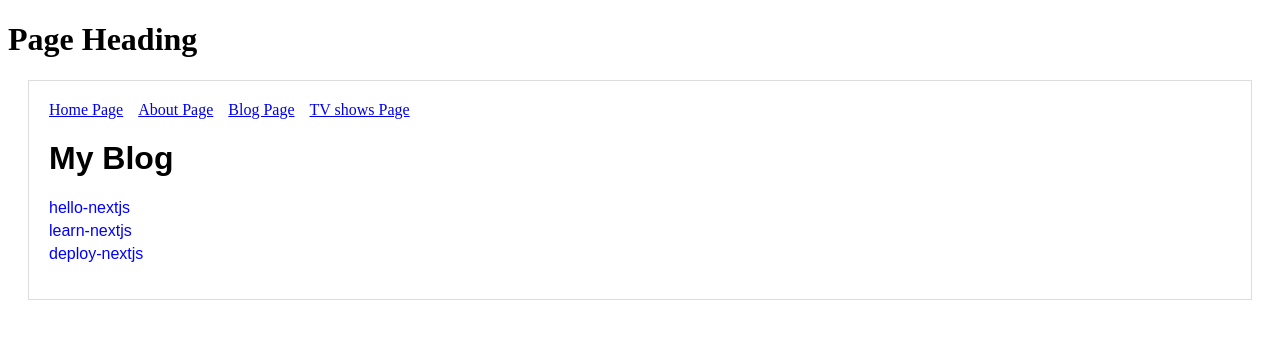
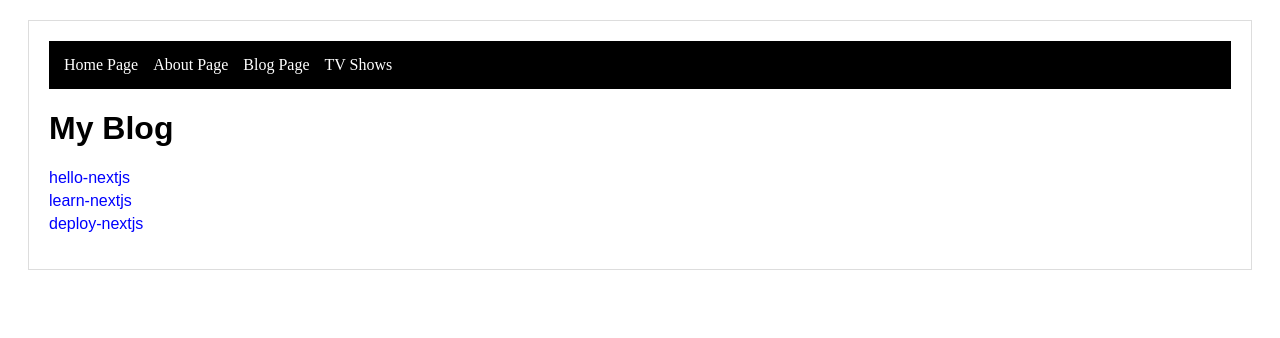
Before and after one commit to JugalJoshi8/Next_JS, a Next.js app: page /blog in a window 1280 px wide. Shown: the top 338 px of the page. Built offline with nearby package versions, Linux system fonts and the light colour scheme.

Commit message:
added styled components

```diff
--- a/components/Header.js
+++ b/components/Header.js
@@ -1,25 +1,34 @@
 import Link from 'next/link';
+import styled from 'styled-components';
+//import styled
+const StyledAnchor = styled.a`
+  margin-right: 15px;
+  cursor: pointer;
+`;
 
-const linkStyle = {
-  marginRight: 15
-};
+const Wrapper = styled.header`
+  background-color: ${props => props.theme.background};
+  color: ${props => props.theme.color};
+  padding: 15px;
+`;
 
-function Header() {
+function Header(props) {
+  console.log(props);
   return (
-    <>
+    <Wrapper>
       <Link href="/">
-        <a style = {linkStyle} title="home">Home Page</a>
+        <StyledAnchor title="home">Home Page</StyledAnchor>
       </Link>
       <Link href="/about">
-        <a style = {linkStyle} title="About">About Page</a>
+        <StyledAnchor title="About">About Page</StyledAnchor>
       </Link>
       <Link href="/blog">
-        <a style = {linkStyle} title="Blog">Blog Page</a>
+        <StyledAnchor title="Blog">Blog Page</StyledAnchor>
       </Link>
       <Link href="/tvshows">
-        <a style = {linkStyle} title="TV shows">TV shows Page</a>
+        <StyledAnchor title="TV shows">TV Shows</StyledAnchor>
       </Link>
-    </>
+    </Wrapper>
   );
 }
 
--- a/components/hoc/withLayout.js
+++ b/components/hoc/withLayout.js
@@ -1,14 +1,17 @@
-import Header from '../Header';
-import Head from 'next/head'
+import Header from "../Header";
+import Head from "next/head";
 const layoutStyle = {
   margin: 20,
   padding: 20,
-  border: '1px solid #DDD'
+  border: "1px solid #DDD"
 };
 const withLayout = Page => {
-  return props =>  {
+  const Component = props => {
+    if (Page.getInitialProps) {
+      Component.getInitialProps = Page.getInitialProps;
+    }
     return (
-    <div style = {layoutStyle}>
+      <div style={layoutStyle}>
         <Head>
           <title>My page title</title>
           <meta
@@ -20,9 +23,9 @@ const withLayout = Page => {
         <Header></Header>
         <Page {...props}></Page>
       </div>
-    )
-  }
-
+    );
+  };
+  return Component;
 };
 
 export default withLayout;
--- a/package.json
+++ b/package.json
@@ -22,6 +22,10 @@
     "isomorphic-unfetch": "^3.0.0",
     "next": "^9.1.1",
     "react": "^16.11.0",
-    "react-dom": "^16.11.0"
+    "react-dom": "^16.11.0",
+    "styled-components": "^4.4.1"
+  },
+  "devDependencies": {
+    "babel-plugin-styled-components": "^1.10.6"
   }
 }
--- a/pages/_app.js
+++ b/pages/_app.js
@@ -1,14 +1,15 @@
 import App from 'next/app';
 import React from 'react';
+import { ThemeProvider } from "styled-components";
+
 
 class MyApp extends App {
     render() {
         const { Component, pageProps } = this.props;
         return (
-            <>
-                <h1>Page Heading</h1>
+            <ThemeProvider theme = {{color: 'white', background: 'black'}}>
                 <Component {...pageProps} />
-            </>
+            </ThemeProvider>
         )
     }
 }
--- /dev/null
+++ b/pages/_document.js
@@ -0,0 +1,46 @@
+import Document, { Head, Main, NextScript } from "next/document";
+// Import styled components ServerStyleSheet
+import { ServerStyleSheet } from "styled-components";
+
+export default class MyDocument extends Document {
+  static async getInitialProps(ctx) {
+    const sheet = new ServerStyleSheet();
+    const originalRenderPage = ctx.renderPage;
+
+    try {
+      ctx.renderPage = () =>
+        originalRenderPage({
+          enhanceApp: App => props => sheet.collectStyles(<App {...props} />)
+        });
+
+      const initialProps = await Document.getInitialProps(ctx);
+      return {
+        ...initialProps,
+        styles: (
+          <>
+            {initialProps.styles}
+            {sheet.getStyleElement()}
+          </>
+        )
+      };
+    } finally {
+      sheet.seal();
+    }
+  }
+
+  render() {
+    return (
+      <html>
+        <Head>
+          <title>My page</title>
+          {/* Step 5: Output the styles in the head  */}
+          {this.props.styleTags}
+        </Head>
+        <body>
+          <Main />
+          <NextScript />
+        </body>
+      </html>
+    );
+  }
+}
--- a/pages/tvshows.js
+++ b/pages/tvshows.js
@@ -1,11 +1,13 @@
 import Link from 'next/link';
 import fetch from 'isomorphic-unfetch';
+import withLayout from '../components/hoc/withLayout';
+
 
 const Index = props => (
   <>
     <h1>Batman TV Shows</h1>
     <ul>
-      {props.shows.map(show => (
+      {props.shows && props.shows.map(show => (
         <li key={show.id}>
           <Link href="/tvshow/[id]" as={`/tvshow/${show.id}`}>
             <a>{show.name}</a>
@@ -27,4 +29,4 @@ Index.getInitialProps = async function() {
   };
 };
 
-export default Index;
+export default withLayout(Index);
```
Also changed, not shown: pages/tvshow/[id].js (+12 -9 lines), .babelrc (added), 1 other file (tests, documents, lock files or other folders). Lines whose indentation alone changed are shown as unchanged.
